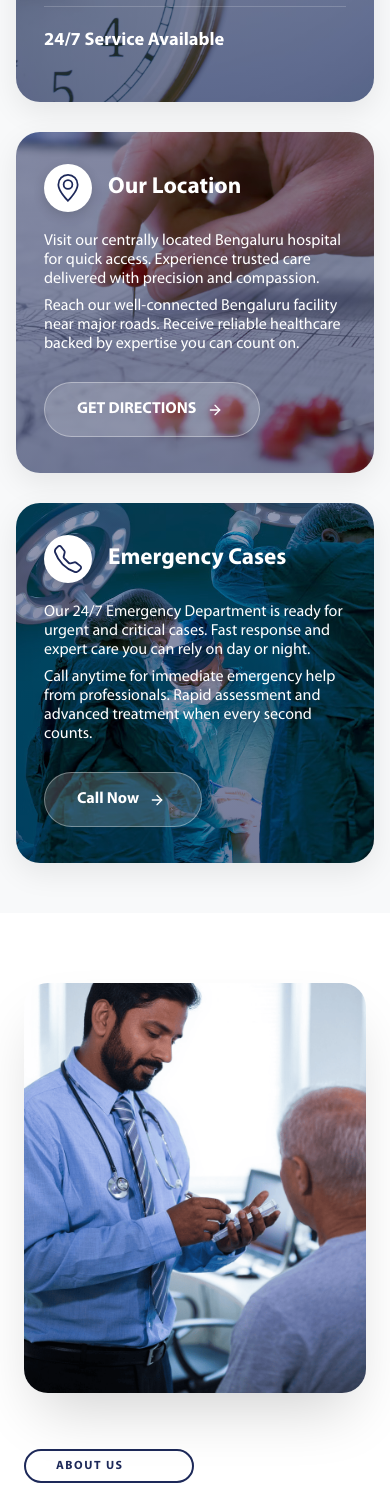
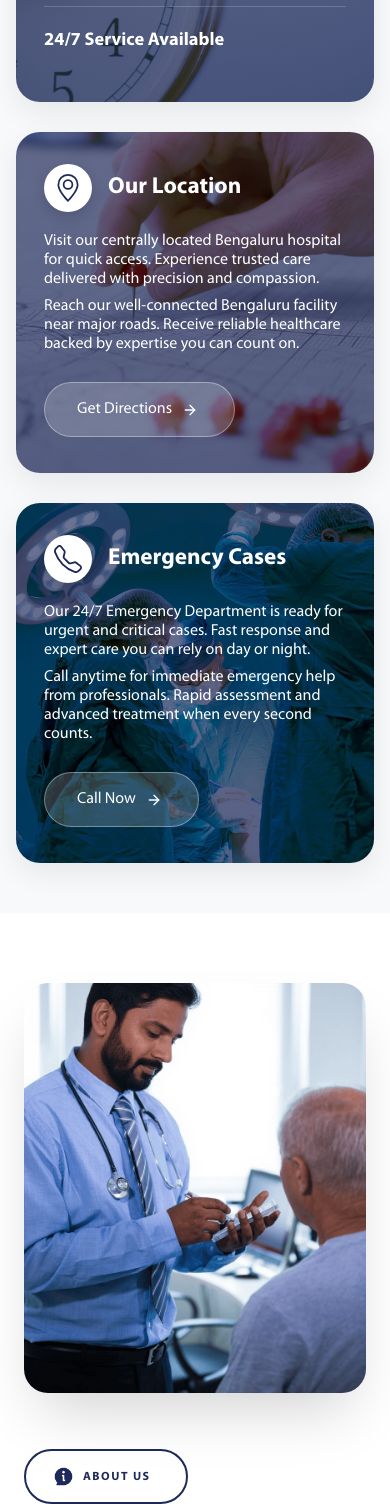
Before and after one commit to venkatesh02040/velpro-hospital, a React (Vite) app: page / in a window 390 px wide. Shown: the part 380-1888 px from the top of the page. Built offline with nearby package versions, Linux system fonts and the light colour scheme; no server answers; the HTML template or start-up script is replaced by a standard one.

Commit message:
changes from mohan

```diff
--- a/src/Api/Api.js
+++ b/src/Api/Api.js
@@ -7,7 +7,7 @@ import axios from 'axios';
 // ================================
 // CONFIGURATION - Velpro Hospitals
 // ================================
-const API_BASE_URL = 'http://139.59.83.57/';           // ← CHANGE THIS to your real backend API base URL
+const API_BASE_URL = 'https://velpro.thinkb.agency/';           // ← CHANGE THIS to your real backend API base URL
 const REFRESH_TOKEN_URL = `${API_BASE_URL}token/refresh/`;        // Usually /token/refresh/ or /api/token/refresh/
 
 // Create reusable Axios instance with base URL
--- a/src/Components/AboutUsSection/AboutUsSection.css
+++ b/src/Components/AboutUsSection/AboutUsSection.css
@@ -54,11 +54,11 @@
   font-size: 18px;
   font-weight: 700;
   letter-spacing: 1.5px;
-  padding: 10px 28px;
+  padding: 16px 28px;
   border-radius: 9999px;
   text-transform: uppercase;
   margin-bottom: 24px;
-  width: 170px;
+  width: 185px;
 }
 
 .main-heading {
@@ -219,7 +219,8 @@
 
   .about-badge {
     font-size: 12px;
-    padding: 8px 30px;
+    padding: 16px 28px;
+    width: 164px;
   }
 }
 
--- a/src/Components/AboutUsSection/AboutUsSection.jsx
+++ b/src/Components/AboutUsSection/AboutUsSection.jsx
@@ -67,7 +67,7 @@ const AboutUsSection = () => {
 
                     {/* Content Panel */}
                     <div className="content-panel">
-                        <div className="about-badge">About Us</div>
+                        <div className="about-badge"> <img width={"29px"} style={{paddingRight:"10px"}} src="/about.png" alt="about" /> About Us</div>
 
                         <h2 className="main-heading">
                             Advancing Excellence In <span className="highlight">Multi-Speciality Healthcare.</span>
--- a/src/Components/DepartmentSlider/DepartmentSlider.css
+++ b/src/Components/DepartmentSlider/DepartmentSlider.css
@@ -34,7 +34,7 @@
   padding: 0 20px 90px 20px;
 }
 
-.dep-badge{
+.dep-badge {
   display: inline-flex;
   align-items: center;
   background: #fff;
@@ -43,11 +43,11 @@
   font-size: 18px;
   font-weight: 700;
   letter-spacing: 1.5px;
-    padding: 10px 28px;
+  padding: 16px 28px;
   border-radius: 9999px;
   text-transform: uppercase;
   margin-bottom: 24px;
-    width: 250px;
+  width: 290px;
 }
 
 /* Card wrapper */
--- a/src/Components/DepartmentSlider/DepartmentSlider.jsx
+++ b/src/Components/DepartmentSlider/DepartmentSlider.jsx
@@ -139,7 +139,7 @@ const DepartmentSlider = () => {
   return (
     <div className="department-slider-section">
       <div className="ds-section-header">
-        <h2 className="dep-badge">OUR DEPARTMENTS</h2>
+        <h2 className="dep-badge"> <img src="/departments.png" width={"35px"} style={{paddingRight:"10px"}} alt="" /> OUR DEPARTMENTS</h2>
         <h3>Leading the Way in Specialized Healthcare</h3>
         <p>Experience advanced diagnostics, innovative treatments, and expert care across multiple disciplines.</p>
       </div>
--- a/src/Components/DoctorsSection/DoctorsSection.css
+++ b/src/Components/DoctorsSection/DoctorsSection.css
@@ -23,7 +23,7 @@
   color: #1e295a;
   font-size: 14px;
   font-weight: 700;
-  padding: 12px 24px;
+  padding: 16px 28px;
   border-radius: 999px;
   text-transform: uppercase;
   letter-spacing: 1px;
@@ -65,7 +65,7 @@
   border: 1px solid rgb(218, 232, 255);
   transition: all 0.3s ease;
   height: 100%;
-  min-height: 380px; /* consistent height */
+  min-height: 336px; /* consistent height */
   display: flex;
   flex-direction: column;
   justify-content: space-between;
@@ -200,7 +200,7 @@
   }
   .doc-card {
     padding: 24px 16px;
-    min-height: 360px;
+    min-height: 320px;
   }
   .doc-avatar-wrapper {
     width: 120px;
--- a/src/Components/DoctorsSection/DoctorsSection.jsx
+++ b/src/Components/DoctorsSection/DoctorsSection.jsx
@@ -213,9 +213,9 @@ const DoctorsSection = () => {
                       {doctor.education || "Specialist"}
                     </div>
 
-                    <span className="doc-spec-badge">
+                    {/* <span className="doc-spec-badge">
                       {doctor.department_name}
-                    </span>
+                    </span> */}
 
                     <button
                       className="doc-book-btn"
--- a/src/Components/ThreeCard/ThreeCard.css
+++ b/src/Components/ThreeCard/ThreeCard.css
@@ -133,7 +133,6 @@
   border: 1px solid rgba(255, 255, 255, 0.35);
   border-radius: 50px;
   text-decoration: none;
-  font-weight: 600;
   transition: all 0.3s ease;
 }
 
@@ -147,8 +146,8 @@
 ───────────────────────────────────────────────── */
 .blue {
   background:
-    linear-gradient(rgba(30, 41, 90, 0.48),
-      rgba(30, 41, 90, 0.62)),
+    linear-gradient(rgba(30, 41, 90, 0.65),
+      rgba(30, 41, 90, 0.75)),
     url('/h1.jpg') center / cover no-repeat;
 
   background-blend-mode: darken;
@@ -156,8 +155,8 @@
 
 .dark {
   background:
-    linear-gradient(rgba(30, 41, 90, 0.48),
-      rgba(30, 41, 90, 0.62)),
+    linear-gradient(rgba(30, 41, 90, 0.65),
+      rgba(30, 41, 90, 0.75)),
     url('/h2.jpg') center / cover no-repeat;
 
   background-blend-mode: darken;
@@ -188,8 +187,8 @@
 
 .emergency {
   background:
-    linear-gradient(rgba(30, 41, 90, 0.48),
-      rgba(30, 41, 90, 0.62)),
+    linear-gradient(rgba(30, 41, 90, 0.65),
+      rgba(30, 41, 90, 0.75)),
     url('/h3.jpg') center / cover no-repeat;
 
   background-blend-mode: darken;
--- a/src/Components/ThreeCard/ThreeCard.jsx
+++ b/src/Components/ThreeCard/ThreeCard.jsx
@@ -59,7 +59,7 @@ const ThreeCard = () => {
                 rel="noopener noreferrer"
                 className="action-btn"
               >
-                GET DIRECTIONS <span style={{ width: "20px", height: "20px", marginTop: "5px" }}><FiArrowRight /></span>
+                Get Directions <span style={{ width: "20px", height: "20px", marginTop: "5px" }}><FiArrowRight /></span>
               </a>
             </div>
           </a>
--- a/src/Pages/DepartmentDetail/DepartmentDetail.css
+++ b/src/Pages/DepartmentDetail/DepartmentDetail.css
@@ -223,7 +223,6 @@
   color: #64748b;
   margin-bottom: 16px;
   line-height: 1.4;
-  min-height: 44px;
 }
 
 .doctor-link {
```
Also changed, not shown: public/about.png (added), public/departments.png (added). Lines whose indentation alone changed are shown as unchanged.
